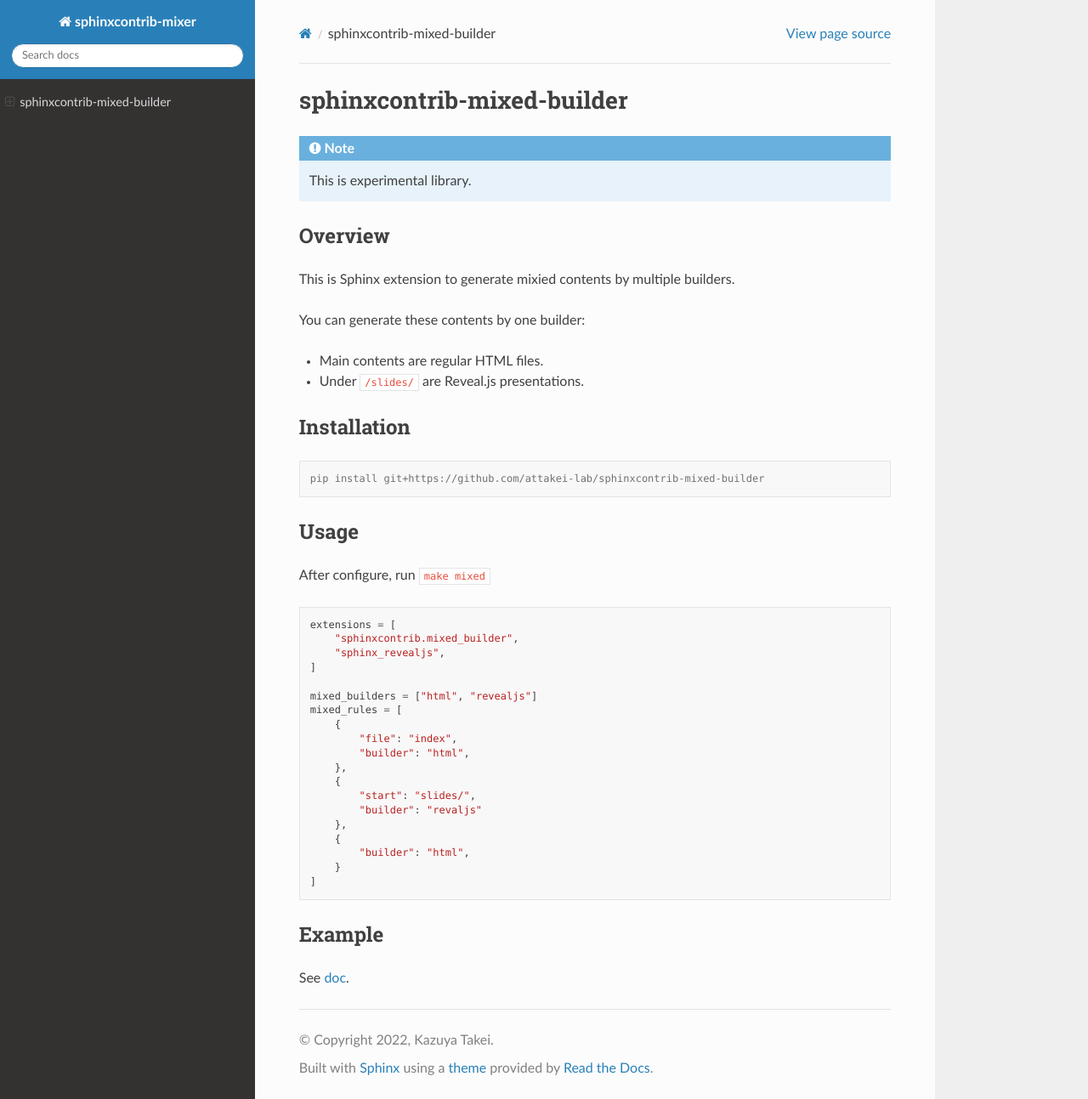
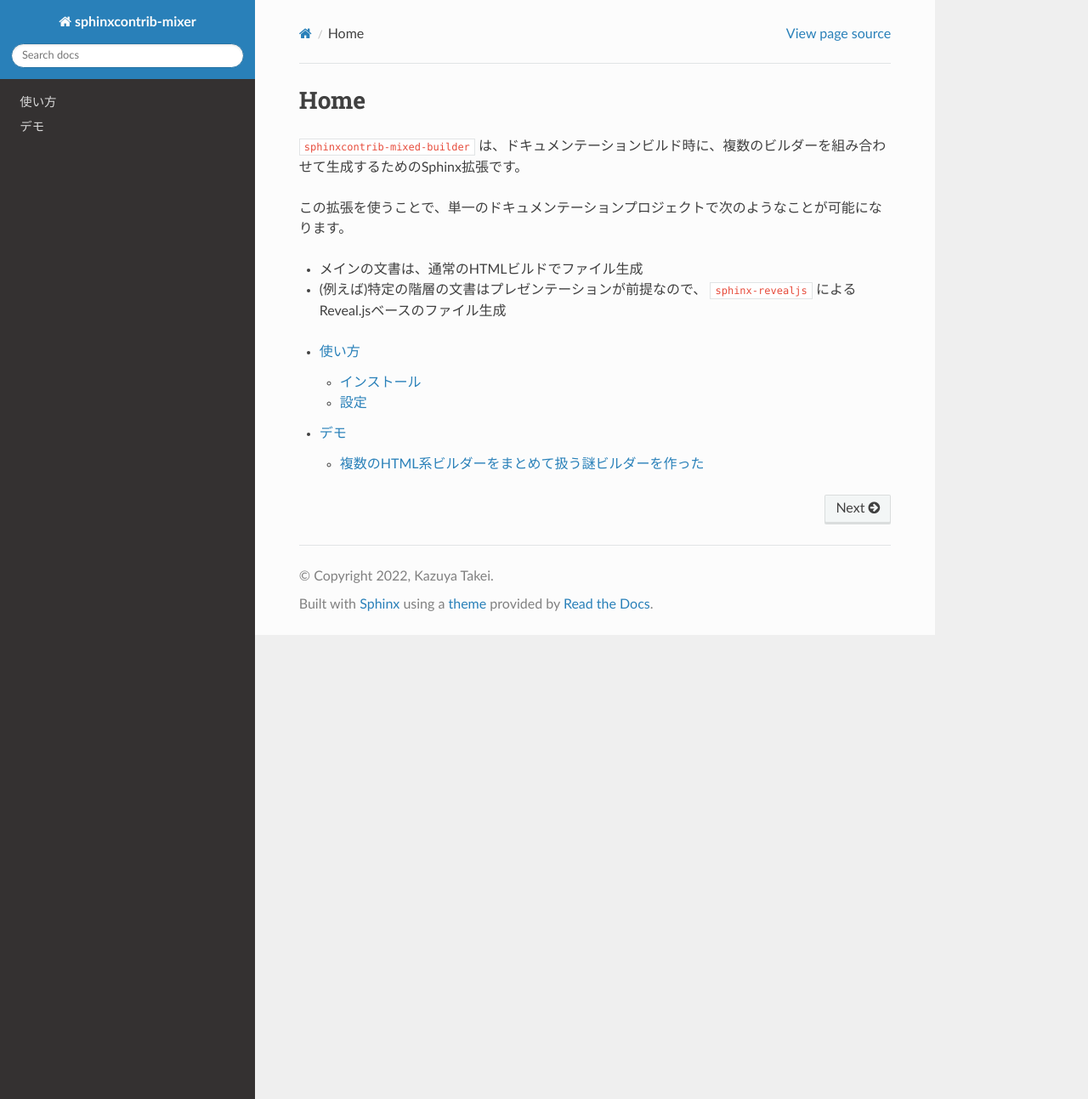
Before and after one commit to attakei-lab/sphinxcontrib-mixed-builder, a Sphinx documentation site: the page built from doc/index.rst, in a window 1280 px wide and 1293 px high. Shown: the whole window at 85% size. Built offline with Sphinx 7.4.7 and the Read the Docs theme 2.0.0, drawn with Linux system fonts in a browser that asks for light colours.

Commit message:
doc: Add documents (page and presentation)

```diff
--- a/doc/conf.py
+++ b/doc/conf.py
@@ -5,9 +5,15 @@ project = "sphinxcontrib-mixer"
 copyright = "2022, Kazuya Takei"
 author = "Kazuya Takei"
 release = "0.1.0"
+language = "ja"
 
 # -- General configuration
-extensions = ["sphinxcontrib.mixed_builder", "sphinx_revealjs", "sphinx_rtd_theme"]
+extensions = [
+    "sphinx.ext.intersphinx",
+    "sphinxcontrib.mixed_builder",
+    "sphinx_revealjs",
+    "sphinx_rtd_theme",
+]
 templates_path = ["_templates"]
 exclude_patterns = ["_build", "Thumbs.db", ".DS_Store"]
 
@@ -16,13 +22,39 @@ html_theme = "sphinx_rtd_theme"
 html_static_path = ["_static"]
 
 # -- Options for REVEALJS output
-revealjs_context = {}
+revealjs_static_path = ["_static"]
+revealjs_style_theme = "black"
+revealjs_script_conf = {
+    "controls": True,
+    "progress": True,
+    "history": True,
+    "center": True,
+    "transition": "none",
+}
+revealjs_script_plugins = [
+    {
+        "name": "RevealHighlight",
+        "src": "revealjs4/plugin/highlight/highlight.js",
+    },
+]
+revealjs_css_files = [
+    "revealjs4/plugin/highlight/zenburn.css",
+]
 
 # -- Options for MIXED output
 mixed_builders = ["html", "revealjs"]
 mixed_rules = [
     {
-        "docname": "test",
+        "docname": "slides/introduction",
         "builder": "revealjs",
     }
 ]
+
+
+def setup(app):
+    app.add_object_type(
+        "confval",
+        "confval",
+        objname="configuration value",
+        indextemplate="pair: %s; configuration value",
+    )
--- a/doc/index.rst
+++ b/doc/index.rst
@@ -1 +1,17 @@
-.. include:: ../README.rst
+====
+Home
+====
+
+``sphinxcontrib-mixed-builder`` は、ドキュメンテーションビルド時に、複数のビルダーを組み合わせて生成するためのSphinx拡張です。
+
+この拡張を使うことで、単一のドキュメンテーションプロジェクトで次のようなことが可能になります。
+
+- メインの文書は、通常のHTMLビルドでファイル生成
+- (例えば)特定の階層の文書はプレゼンテーションが前提なので、 ``sphinx-revealjs`` によるReveal.jsベースのファイル生成
+
+
+.. toctree::
+   :maxdepth: 2
+
+   usage
+   slides
--- /dev/null
+++ b/doc/slides.rst
@@ -0,0 +1,12 @@
+====
+デモ
+====
+
+この文書のtoctree配下にあるものはいずれも、 ``sphinx-revealjs`` での出力を想定しています。
+また、実際に ``mixed`` ビルダーを使って出力すると、Reveal.jsプレゼンテーションとして生成されています。
+
+.. toctree::
+    :maxdepth: 1
+    :glob:
+
+    slides/*
--- /dev/null
+++ b/doc/slides/introduction.rst
@@ -0,0 +1,156 @@
+====================================================
+複数のHTML系ビルダーをまとめて扱う謎ビルダーを作った
+====================================================
+
+はじめに
+========
+
+お前誰よ
+--------
+
+.. figure:: https://attakei.net/_static/images/icon-attakei.jpg
+
+@attakei
+
+* 趣味系・ライブラリ系Pythonista
+* 代表作: ``sphinx-revealjs``
+
+
+sphinxcontrib-mixed-builder
+===========================
+
+なにこれ？
+----------
+
+変わり種のSphinx拡張の1つで、
+
+**「複数のビルダーを組み合わせ使う」**
+
+ビルダーを提供します。
+
+どういうこと？
+--------------
+
+.. code-block:: text
+
+    - index.rst
+    - usage.rst
+    - slides/
+      - introduce.rst
+      - sample-1.rst
+      - sample-2.rst
+
+このような構成のSphinxプロジェクト
+
+.. revealjs-break::
+
+.. code-block:: text
+
+    - index.rst       -> html
+    - usage.rst       -> html
+    - slides/
+      - introduce.rst -> html
+      - sample-1.rst  -> html
+      - sample-2.rst  -> html
+
+``make html`` だと
+
+.. revealjs-break::
+
+.. code-block:: text
+
+    - index.rst       -> revealjs
+    - usage.rst       -> revealjs
+    - slides/
+      - introduce.rst -> revealjs
+      - sample-1.rst  -> revealjs
+      - sample-2.rst  -> revealjs
+
+``make revealjs`` だと
+
+.. revealjs-break::
+
+.. code-block:: text
+
+    - index.rst       -> html
+    - usage.rst       -> html
+    - slides/
+      - introduce.rst -> revealjs
+      - sample-1.rst  -> revealjs
+      - sample-2.rst  -> revealjs
+
+``make mixed`` (+適切な設定)なら
+
+.. revealjs-break::
+
+単一ビルドなのに、HTMLとReveal.jsを同居させることが出来る！
+
+使い方
+======
+
+PyPI未登録です
+--------------
+
+.. code-block:: console
+
+    pip install git+https://github.com/attakei-lab/sphinx-mixed-builder
+
+
+conf.py
+-------
+
+本拡張+他のビルダー拡張を追加する
+
+.. code-block:: python
+
+    extensions = [
+        "sphinxcontrib.mixed_builder",
+        "sphinx_revealjs",
+    ]
+
+.. revealjs-break::
+
+使うビルダー群を指定する
+
+.. code-block:: python
+
+    mixed_builders = ["html", "revealjs"]
+
+.. revealjs-break::
+
+ビルダーの適用ルールを指定する
+
+.. code-block:: python
+
+    mixed_rules = [
+        {
+            "docname": "slides/introduction",
+            "builder": "revealjs",
+        }
+    ]
+
+ビルドする
+----------
+
+``make`` コマンドでビルドしつつ、Pythonのサーバーモジュールで表示確認してみましょう
+
+.. code-block:: console
+
+    make mixed
+    python -m http.server -d _build/mixed
+
+おまけ
+======
+
+なんでこんなの作ったの？
+------------------------
+
+``sphinx-revealjs`` で複数のスライドを管理する際に、「インデックスもReveal.js化する」問題の解消をしたかった。
+
+じゃあ、なんで ``sphinx-revealjs`` に同梱してないの？
+-----------------------------------------------------
+
+実装の構想したときに、「これってrevealjsに限らなくね？」って思ったため。
+
+おわり
+======
--- /dev/null
+++ b/doc/usage.rst
@@ -0,0 +1,56 @@
+======
+使い方
+======
+
+インストール
+============
+
+現在はPyPIに登録しておらず、GitHub Releases機能も利用していないため、GitHubリポジトリを直接インストール形式を取る必要があります。
+
+.. code-block:: console
+
+   pip install git+https://github.com/attakei-lab/sphinx-mixed-builder
+
+設定
+====
+
+``conf.py`` の ``extensions`` には、 ``sphinxcontrib.mixed_builder`` を追加します。
+また、HTMLベースのカスタムビルダーを使う場合は、必要なSphinx拡張も追加します。
+
+.. literalinclude:: conf.py
+    :language: python
+    :lines: 11-16
+    :linenos:
+
+この拡張向けの設定としては、次の2個が存在します。
+
+.. confval:: mixed_builders
+
+    :Type: ``list``
+    :Default: ``["html"]``
+
+    この拡張が実際に取り扱うビルダー名をリストで指定します。
+    一番最初に指定したビルダーをデフォルトビルダーとして扱い、
+    いくつかの処理はデフォルトビルダーのみを使用します。
+
+.. confval:: mixed_rules
+
+    :Type: ``list``
+    :Default: ``[]``
+
+    ファイル生成時にどのビルダーを使うかのルールを指定します。
+
+    .. literalinclude:: conf.py
+        :language: python
+        :lines: 29-34
+
+    リストの各要素が判定ルールとなっており、最初に確定したビルダーを使用します。
+    どの判定ルールにも該当しない場合は、デフォルトビルダーを使用します。
+
+    各要素は、次の要素を持ちます。
+
+    - ``docname`` : ドキュメント名。通常はソースファイル名から拡張子を除いたものになります。
+    - ``builder`` : 使用ビルダー名。Sphinxに登録されており、 ``mixed_builders`` に設定されているものでなければなりません。
+
+
+各ビルダー向けの設定を忘れないようにしてください。
```
